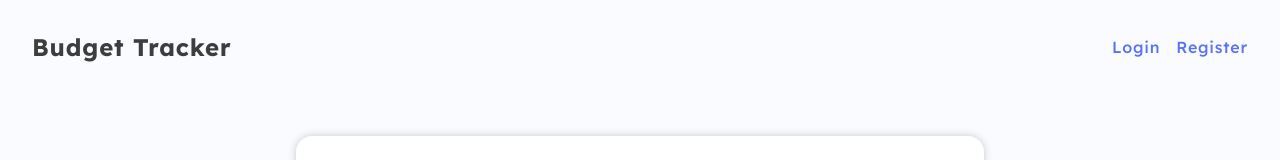
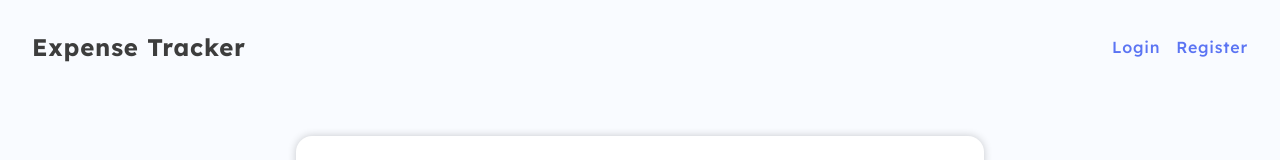
Before and after one commit to azheng9096/Budget-FS, a React (Create React App) app in the folder frontend/: page /login in a window 1280 px wide. Shown: the top 160 px of the page. Built offline with nearby package versions, Linux system fonts and the light colour scheme.

Commit message:
brand name update

```diff
--- a/frontend/src/App.tsx
+++ b/frontend/src/App.tsx
@@ -12,7 +12,7 @@ function App() {
   return (
     <div className="App">
       <BrowserRouter>
-        <Navbar brandName="Budget Tracker" />
+        <Navbar brandName="Expense Tracker" />
         <Routes>
           <Route path="/" element={user ? <Dashboard /> : <Navigate to="/login" />} />
           <Route path="/register" element={!user ? <Register /> : <Navigate to="/" />} />
```
